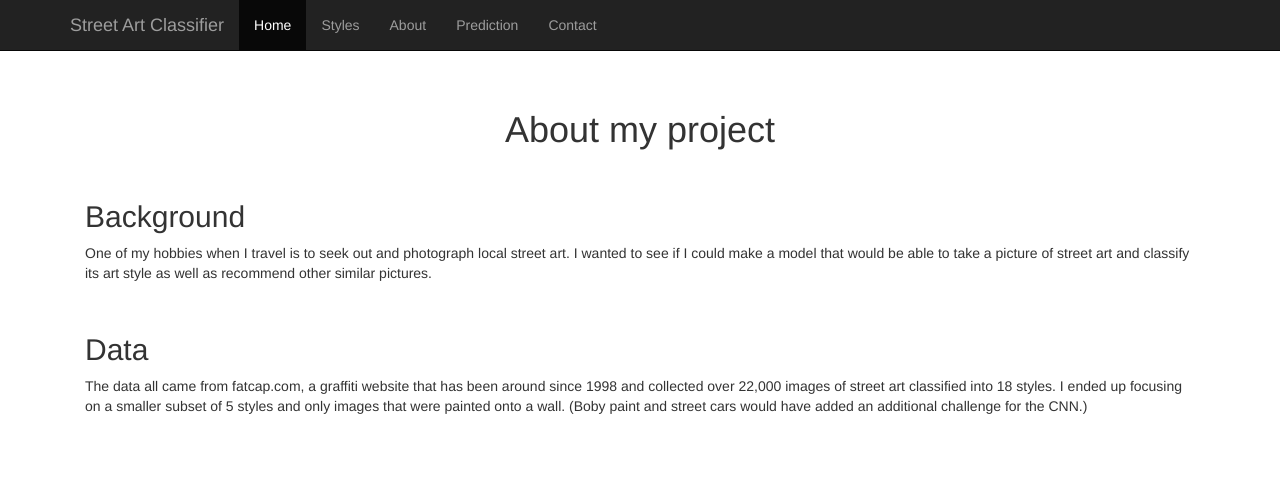
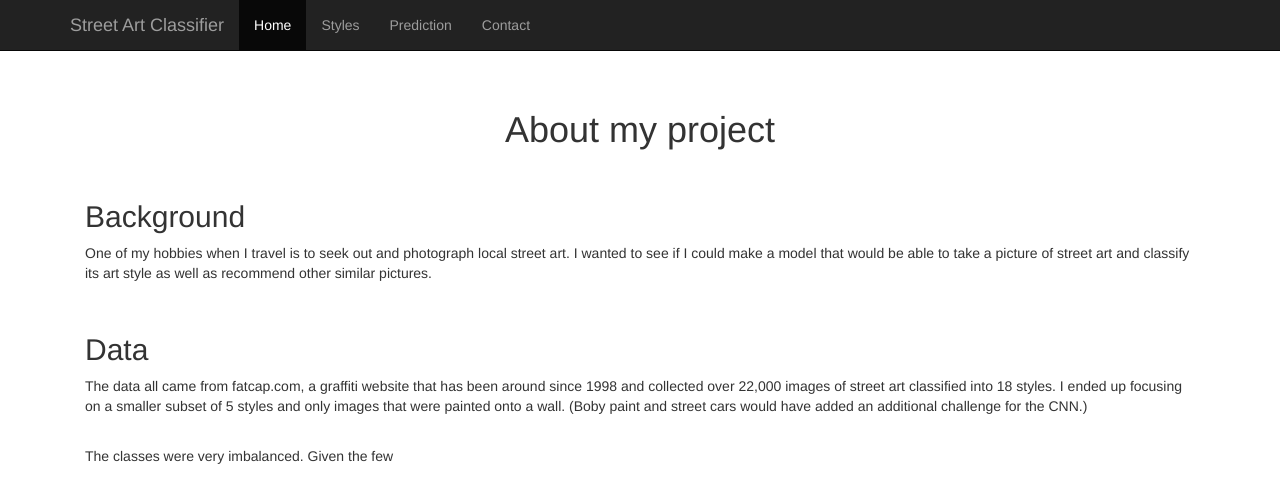
Before and after one commit to MTPrime/street_art_classifier, a Flask app: page /about in a window 1280 px wide. Shown: the top 503 px of the page. Run offline with Flask 2, Linux system fonts and the light colour scheme; some libraries are stand-ins or nearby versions.

Commit message:
Removed about section for presentation.

```diff
--- a/web_app/templates/about.html
+++ b/web_app/templates/about.html
@@ -31,7 +31,7 @@
     <h2 align='left'>Data</h2>
     <p class='description'> The data all came from fatcap.com, a graffiti website that has been around since 1998 and collected over 22,000 images of street art classified into 18 styles. I ended up focusing on a smaller subset of 5 styles and only images that were painted onto a wall. (Boby paint and street cars would have added an additional challenge for the CNN.)</p>
     <br>
-
+    <p class='description'> The classes were very imbalanced. Given the few
 </div>
 </div>
 
--- a/web_app/templates/base.html
+++ b/web_app/templates/base.html
@@ -48,7 +48,7 @@
           <ul class="nav navbar-nav">
             <li class="active"><a href="/">Home</a></li>
             <li><a href="styles">Styles</a></li>
-            <li><a href="about">About</a></li>
+            <!-- <li><a href="about">About</a></li> -->
             <li><a href="predictions">Prediction</a></li>
             <li><a href="contact">Contact</a></li>
           </ul>
--- a/web_app/templates/index.html
+++ b/web_app/templates/index.html
@@ -51,7 +51,6 @@ button {
             border-color: rgb(255, 255, 255);
         }
 </style>
-</style>
 
 
 <div class="container">
@@ -65,9 +64,9 @@ button {
     <button type="submit" >Learn About Art Styles</button>
   </form>
 
-  <form action='/about', method='POST'>
+  <!-- <form action='/about', method='POST'>
     <button type="submit" >Learn More About this Project</button>
-  </form>
+  </form> -->
 
   <form action='/predictions'>
     <button type="submit" >Classify a New Image</button>
```
